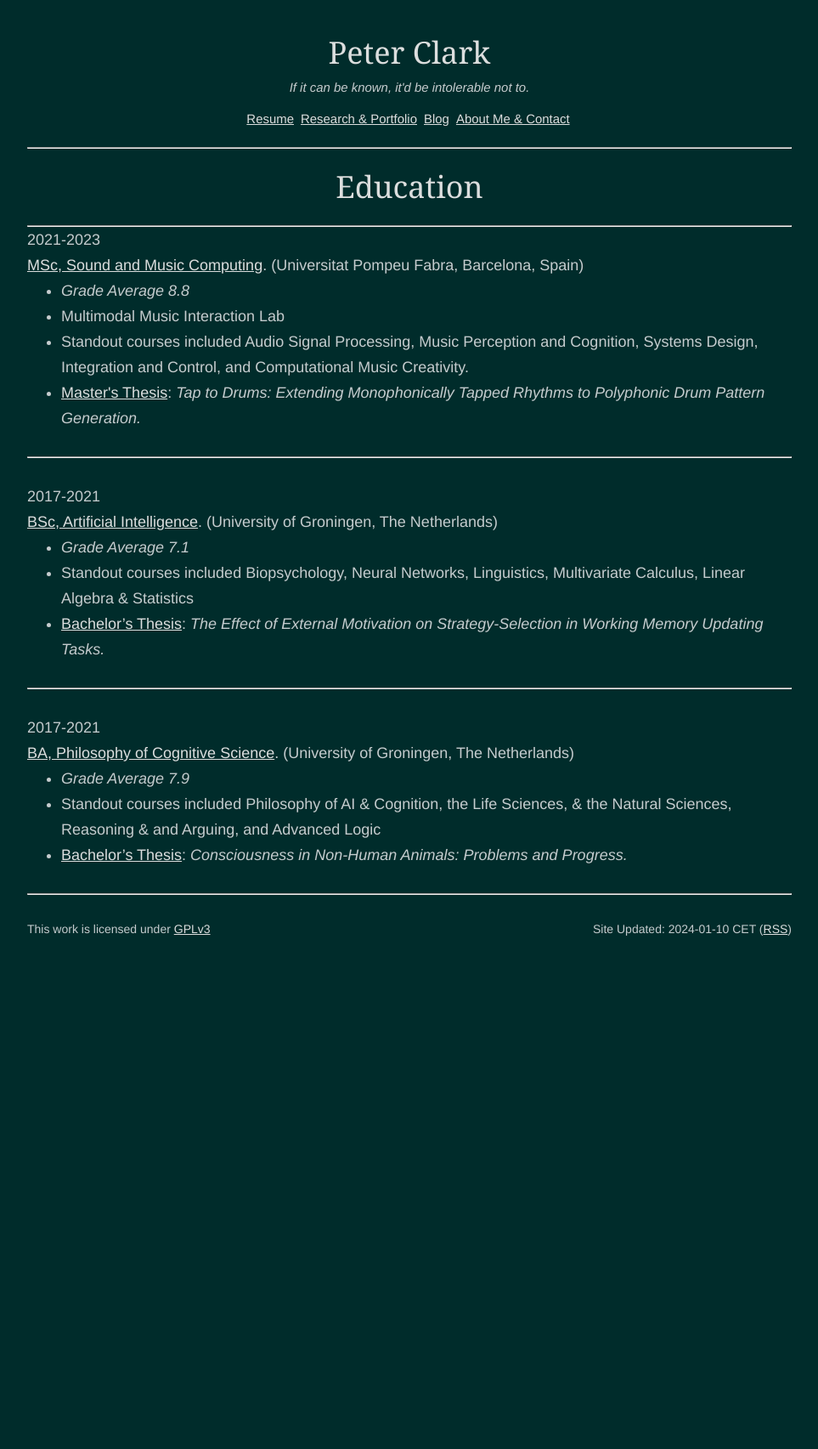
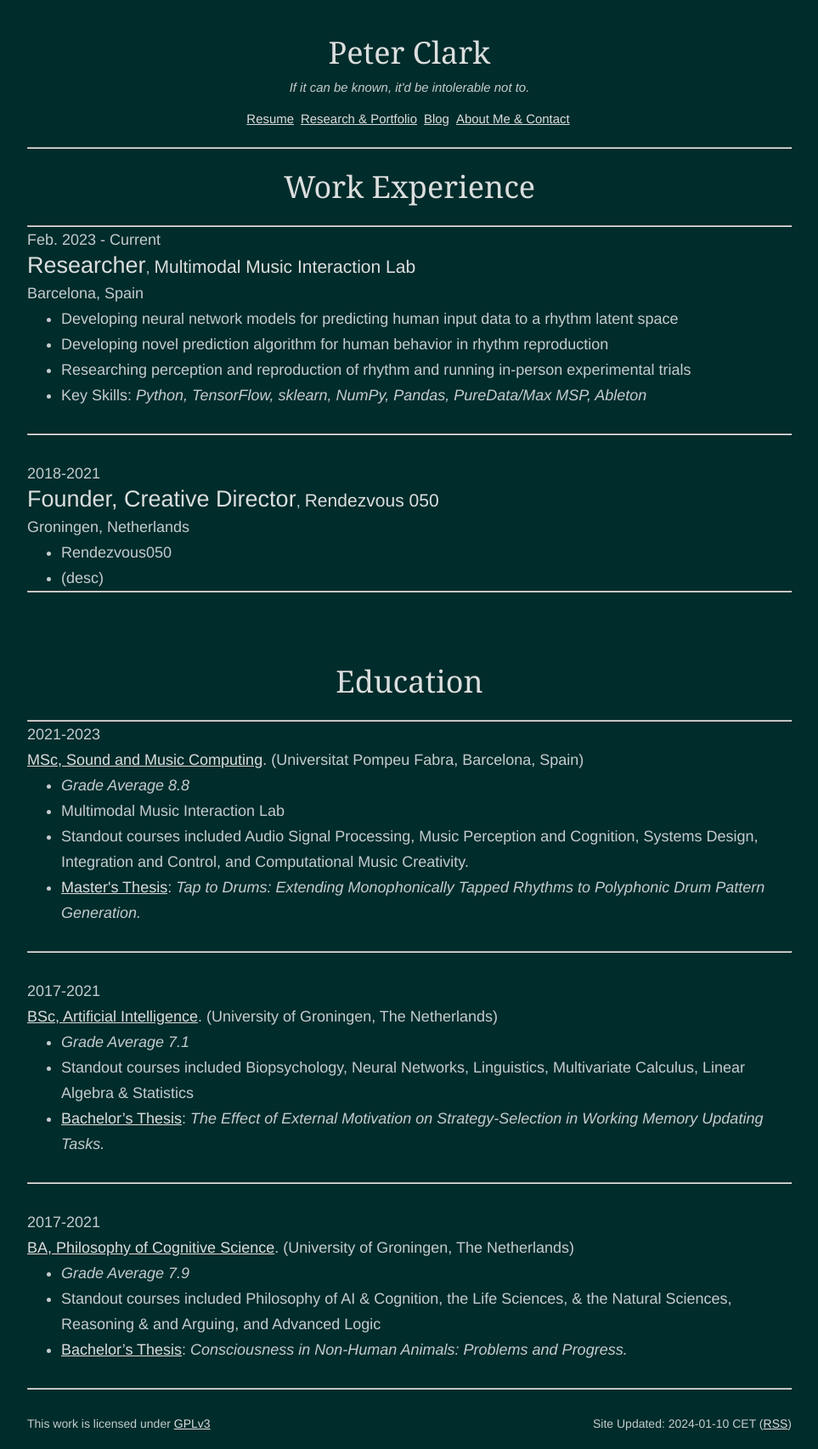
Before and after one commit to peter-clark/peter-clark.github.io, a Jekyll site: the page built from resume/index.html, in a window 1280 px wide. Shown: the whole page at 85% size, without its empty margins (158-1121 px from the left). Built offline with Jekyll 4.4.1, drawn with Linux system fonts in a browser that asks for light colours; before the commit the page ends 1123 px from its top, so only the background shows below that.

Commit message:
experience pt1

```diff
--- a/resume/index.html
+++ b/resume/index.html
@@ -3,6 +3,41 @@ layout: default
 title: Peter Clark Resume
 ---
 
+<h1 id="experience" align="center">
+Work Experience
+</h1>
+<br>
+<hr />
+
+<p></p>
+
+<dl>
+  <dt>Feb. 2023 - Current</dt>
+  <dd style="display: inline;"><h2 style="display: inline;"><strong>Researcher</strong></h2>,      <h3 style="display: inline;"><strong> Multimodal Music Interaction Lab</strong></h3></dd>
+  <dd>Barcelona, Spain</dd>
+    <ul>
+      <li>Developing neural network models for predicting human input data to a rhythm latent space</li>
+      <li>Developing novel prediction algorithm for human behavior in rhythm reproduction</li>
+      <li>Researching perception and reproduction of rhythm and running in-person experimental trials</li>
+      <li>Key Skills: <i>Python, TensorFlow, sklearn, NumPy, Pandas, PureData/Max MSP, Ableton</i></li>
+    </ul>
+  </dd>
+</dl>
+<br>
+<hr class="small" />
+<br>
+<dl>
+  <dt>2018-2021</dt>
+  <dd style="display: inline;"><h2 style="display: inline;"><strong>Founder, Creative Director</strong></h2>,      <h3 style="display: inline;"><strong> Rendezvous 050</strong></h3></dd>
+  <dd>Groningen, Netherlands</dd>
+    <ul>
+      <li>Rendezvous050</li>
+      <li>(desc)</li>
+    </ul>
+
+    <hr class="small" />
+  </dd>
+<br><br><br>
 <h1 id="education" align="center">
     Education
   </h1>
```
